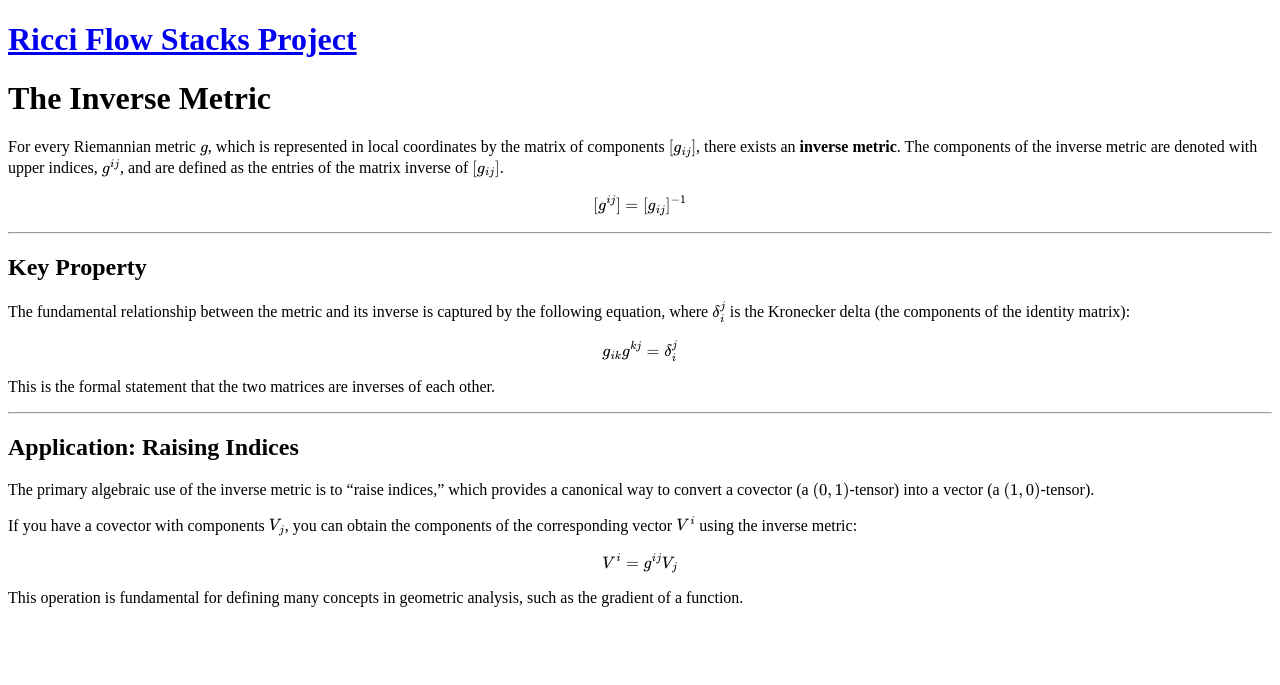
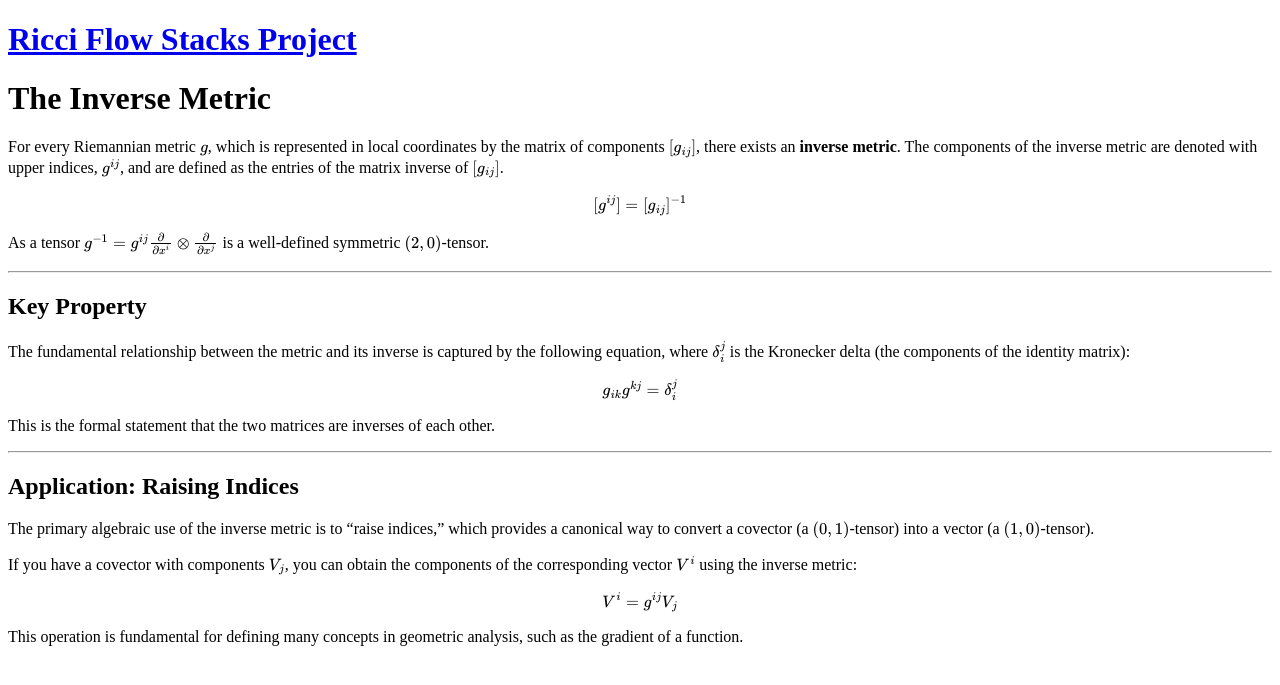
Before and after one commit to bennett-chow/ricciflow.org, a Jekyll site: the page built from part-1-foundations/inverse-metric.md, in a window 1280 px wide. Shown: the top 685 px of the page. Built offline with Jekyll 4.4.1, drawn with Linux system fonts in a browser that asks for light colours.

Commit message:
Update inverse-metric.md

```diff
--- a/part-1-foundations/inverse-metric.md
+++ b/part-1-foundations/inverse-metric.md
@@ -12,6 +12,12 @@ For every Riemannian metric $g$, which is represented in local coordinates by th
 $$
 [g^{ij}] = [g_{ij}]^{-1}
 $$
+
+As a tensor
+$$
+g^{-1} = g^{ij} \frac{\partial}{\partial x^i} \otimes \frac{\partial}{\partial x^j}
+$$
+is a well-defined symmetric $(2,0)$-tensor.
 
 ---
 ## Key Property
```
